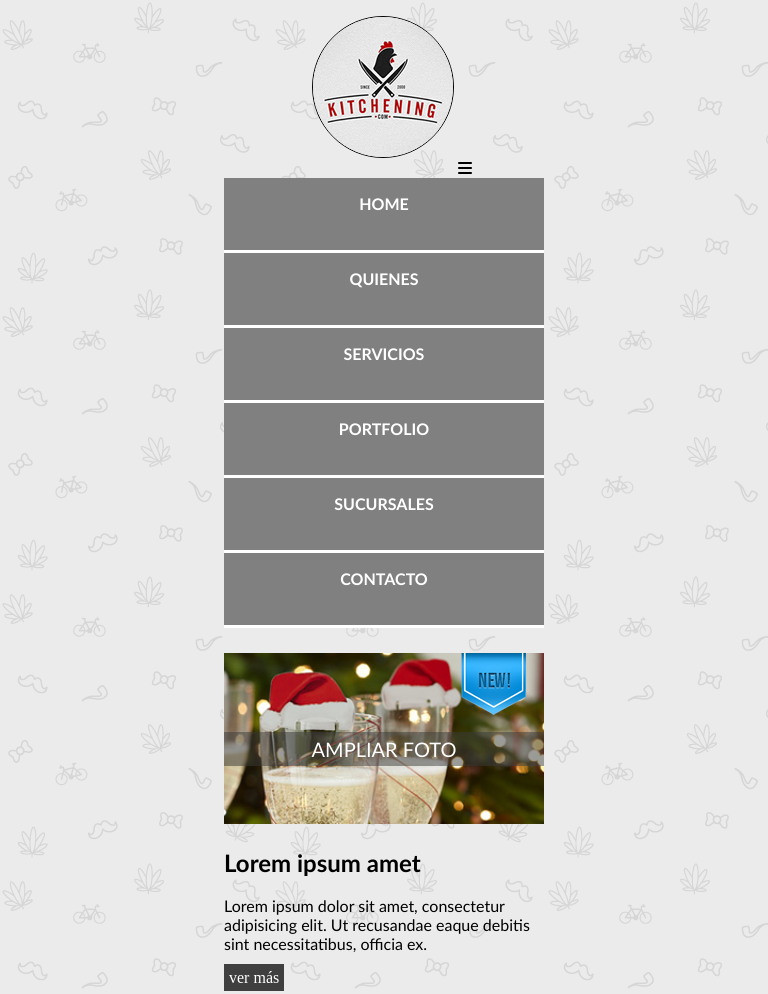
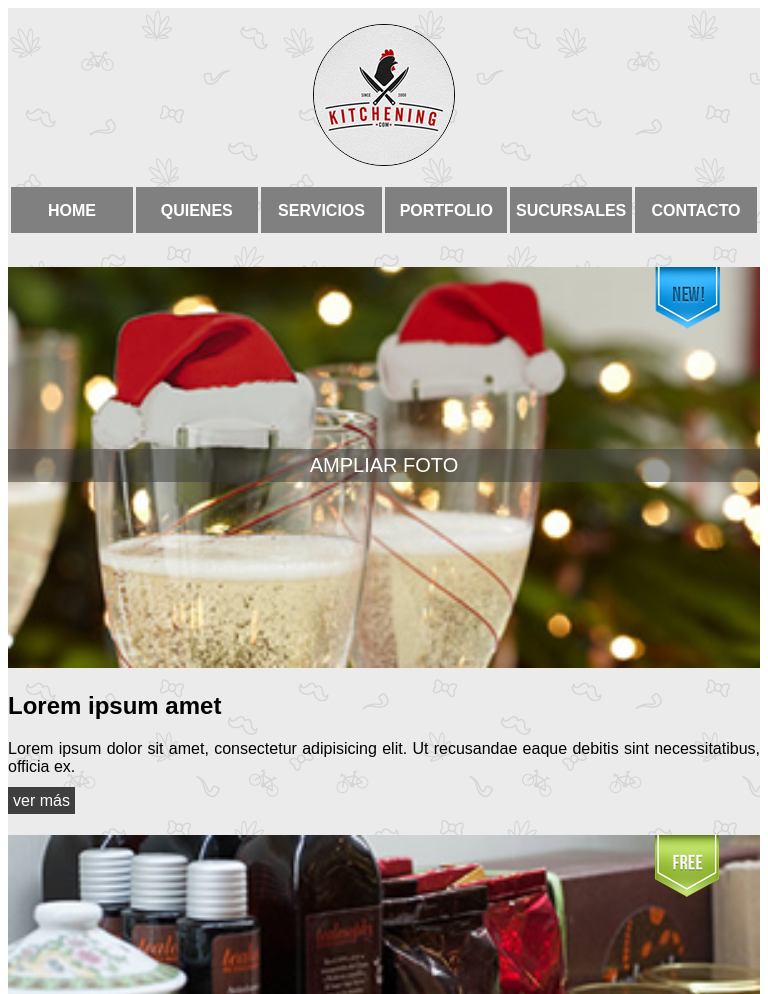
Before and after one commit to Nicktoms/html-css-responsive, a plain HTML site: page index.html in a window 768 px wide. Shown: the top 994 px of the page. Drawn offline with Linux system fonts and the light colour scheme.

Commit message:
Update 210420

```diff
--- a/css/styles.css
+++ b/css/styles.css
@@ -1,41 +1,37 @@
+* {
+    font-family: arial;
+}
 
-body {
-    width: 320px;
+.container {
+    width: 100%;
     background-image: url("../images/bg-body.png");
     display: grid;
     margin:auto;
 }
 
-.fa-bars {
-display: block;
-color:black;
-position: relative;
+.toggle-nav {
+    color:black;
+    margin: auto;
+    text-align: center;
 
 }
 
 .main-header .logo {
+    margin:auto;
     size:7%;
     border-radius: 100px;
-    margin-left: 27.5%;
     margin-top: 2vh;
     margin-bottom:2vh ;
     border: 1px solid black;
-    position: relative;
+    display: block;
 
 }
 
-.main-nav{
-}
-
-h2 {
-    font-family: 'Gill Sans', 'Gill Sans MT', Calibri, 'Trebuchet MS', sans-serif;
-}
-
 p{
-    font-family: 'Gill Sans', 'Gill Sans MT', Calibri, 'Trebuchet MS', sans-serif;}
+    text-align: justify;
+   }
 
 .main-nav ul{
-    background-color: grey;
     display:inline-block;
     color:white;
     list-style: none;
@@ -46,11 +42,11 @@ p{
 }
 
 .main-nav ul li{
-    height: 5vh;
-    border-bottom: solid white;
+    background-color: grey;
+    height: 3vh;
+    margin:5px 0;
     text-align: center;
     padding: 5%;
-    font-family: 'Gill Sans', 'Gill Sans MT', Calibri, 'Trebuchet MS', sans-serif;
 }
 
 .main-nav ul li a:link,  .main-nav ul li a:visited {
@@ -98,7 +94,6 @@ p{
     color:white;
     text-decoration: none;
     position: absolute;
-    font-family: 'Gill Sans', 'Gill Sans MT', Calibri, 'Trebuchet MS', sans-serif;
     z-index:1;
     top: 45%;
     font-size: 20px;
@@ -117,53 +112,60 @@ p{
 
 }
 
-.main-footer {
-    font-family: 'Gill Sans', 'Gill Sans MT', Calibri, 'Trebuchet MS', sans-serif;
-    background-color: red;
-    font: white;
-    border-radius: 25px 25px 0px 0px;
-    /* En la de escritorio esta !*/
-}
-
 .main-footer ul{
     display:inline-block;
-    font-style:white;
+    color:white;
     list-style: none;
     list-style-type: none;
     margin: 0;
     padding: 0;
     width: 100%;
-    text-align: center;
-}
-/*
-.main-footer ul li{
-    /* Este lo saque de mi web anterior fijate* /
-    display: inline;
-    font-weight: bold;
-    margin-right: 5px;
-    text-transform: uppercase;
-    font-size: 14px;
-    font-family: 'Segoe UI', Tahoma, Geneva, Verdana, sans-serif;
 }
 
-/*
 .main-footer ul li{
-    height: 5vh;
-    border-bottom: solid white;
+    background-color:red;
+    height: 3vh;
+    margin: 5px 0;
     text-align: center;
     padding: 5%;
-    font-family: 'Gill Sans', 'Gill Sans MT', Calibri, 'Trebuchet MS', sans-serif;
 }
-
 
 .main-footer ul li a:link,  .main-footer ul li a:visited {
     text-decoration: none;
-    font-style: white;
+    color:white;
     text-transform: uppercase;
     font-weight: 700;
-} */
-/* FIJATE COMO VA NICO*/
-/*Dejemoslo asi que es mas safable
+}
 
-fijate ahi !!
-*/
+@media (min-width: 426px) and (max-width: 768px)  {
+
+    .container {
+        width:100%;
+    }
+
+    .toggle-nav{
+        display: none;
+    }
+
+      .main-nav ul{
+        width:100%;
+        overflow:hidden;
+
+    }
+
+    .main-nav ul li{
+        background-color: grey;
+        height:2vh;
+        margin-left: 3px;
+        text-align: center;
+        float:left;
+        width:16.2%;
+        padding:2% 0;
+      }
+
+
+
+
+
+
+}
```
